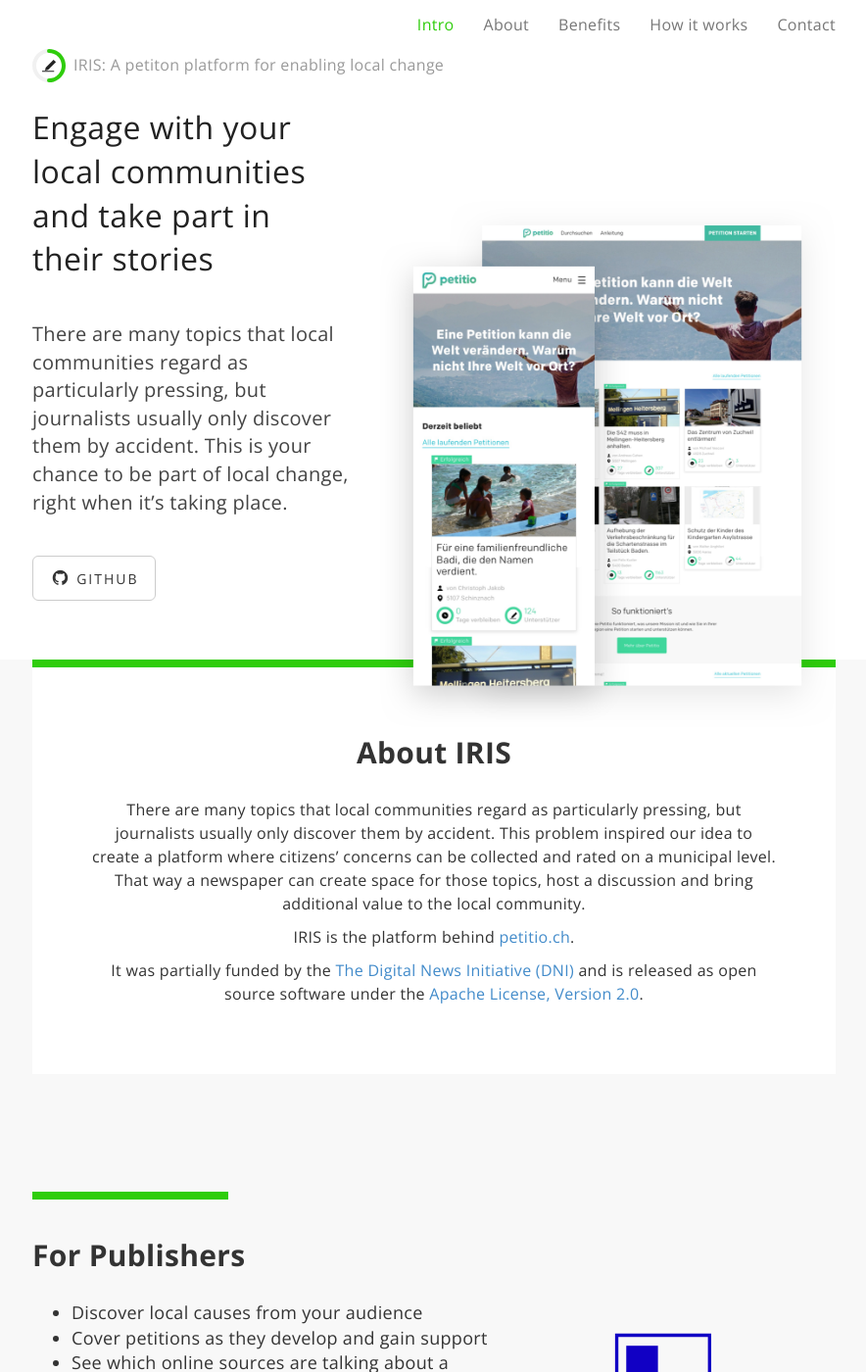
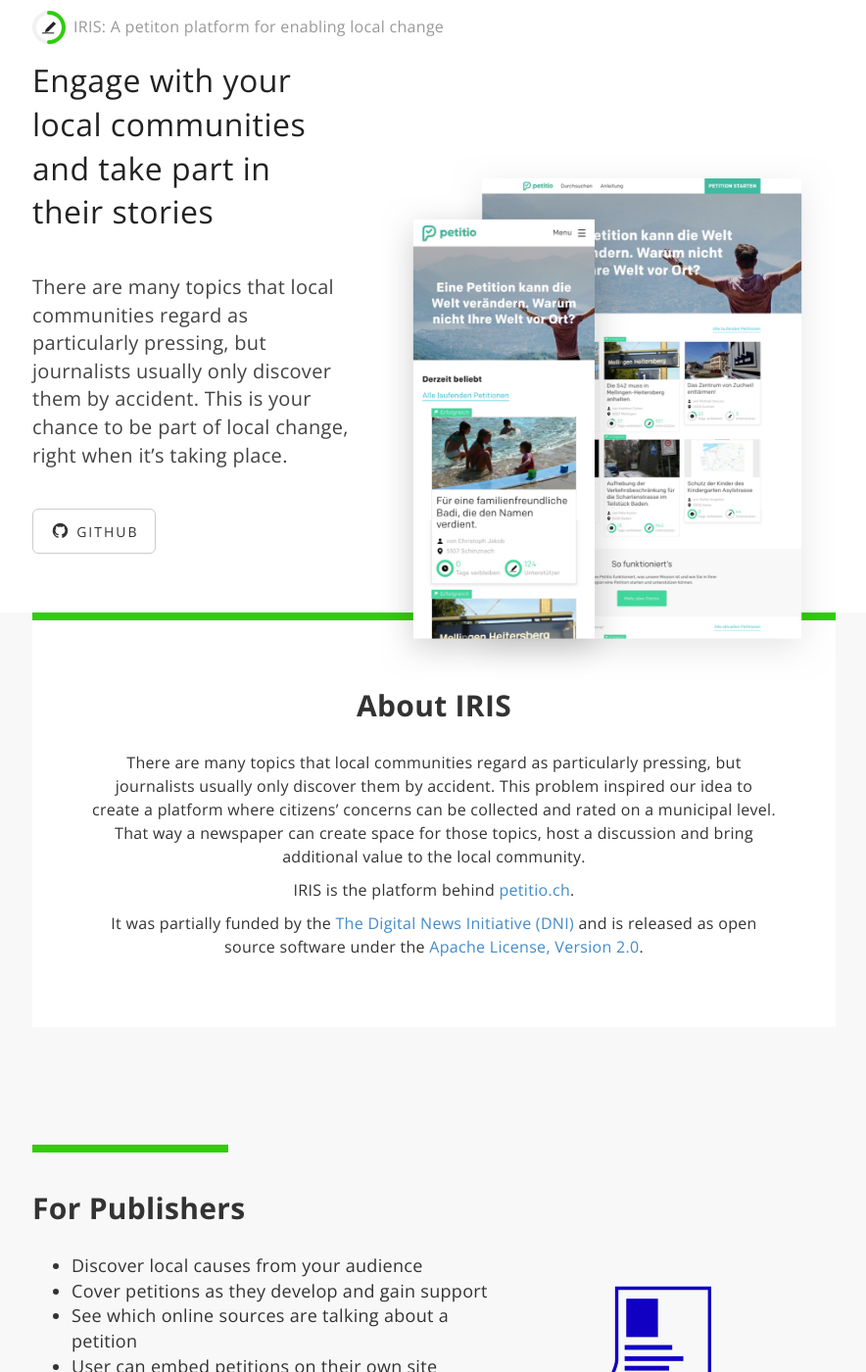
Before and after one commit to iris-dni/iris-landing-page, a Jekyll site: the page built from index.html, in a window 1280 px wide and 1400 px high. Shown: the whole window at 98% size, without its empty margins (197-1081 px from the left). Built offline with Jekyll 4.4.1, drawn with Linux system fonts in a browser that asks for light colours.

Commit message:
Moves brand-line back to header, removes menu – following design review

```diff
--- a/_includes/header.html
+++ b/_includes/header.html
@@ -1,36 +1,18 @@
-<!-- Navigation -->
-<nav class="navbar navbar-default navbar-fixed-top" role="navigation">
+<div class="navbar-fixed-top">
   <div class="container">
-    <!-- Brand and toggle get grouped for better mobile display -->
-    <div class="navbar-header page-scroll">
-      <button type="button" class="navbar-toggle" data-toggle="collapse" data-target="#bs-example-navbar-collapse-1">
-        <span class="sr-only">Toggle navigation</span>
-        <span class="icon-bar"></span>
-        <span class="icon-bar"></span>
-        <span class="icon-bar"></span>
-      </button>
+    <div class="brand-line">
+      <svg xmlns="http://www.w3.org/2000/svg" width="34" height="34" viewBox="0 0 34 34" class="brand-line__logo">
+        <g fill="none" fill-rule="evenodd">
+            <path d="M0 0h315v34H0z"/>
+            <path fill="#F1F1F1" fill-rule="nonzero" d="M17 34C7.611 34 0 26.389 0 17S7.611 0 17 0s17 7.611 17 17-7.611 17-17 17zm0-4c7.18 0 13-5.82 13-13S24.18 4 17 4 4 9.82 4 17s5.82 13 13 13z"/>
+            <path fill="#2FCD0C" fill-rule="nonzero" d="M17 34c9.389 0 17-7.611 17-17S26.389 0 17 0a2 2 0 1 0 0 4c7.18 0 13 5.82 13 13s-5.82 13-13 13a2 2 0 1 0 0 4z"/>
+            <g fill="#222">
+                <path d="M12.987 22.012l.649-3.123 8.013-8.014 2.475 2.475-8.014 8.014zM10 22.25h12.25v1H10z"/>
+            </g>
+        </g>
+      </svg>
+      <h1 class="brand-line__title">{{ page.title }}:
+      {{ page.subTitle }}</h1>
     </div>
-    <!-- Collect the nav links, forms, and other content for toggling -->
-    <div class="collapse navbar-collapse" id="bs-example-navbar-collapse-1">
-      <ul class="nav navbar-nav navbar-right">
-        <li>
-          <a class="page-scroll" href="#intro">Intro</a>
-        </li>
-        <li>
-          <a class="page-scroll" href="#about">About</a>
-        </li>
-        <li>
-          <a class="page-scroll" href="#benefits">Benefits</a>
-        </li>
-        <li>
-          <a class="page-scroll" href="#howTo">How it works</a>
-        </li>
-        <li>
-          <a class="page-scroll" href="#contact">Contact</a>
-        </li>
-      </ul>
-    </div>
-    <!-- /.navbar-collapse -->
   </div>
-  <!-- /.container -->
-</nav>
+</div>
--- a/_includes/hero.html
+++ b/_includes/hero.html
@@ -5,20 +5,6 @@
     <div class="container">
 
       <div class="row">
-        <div class="hero__brand col-md-10">
-          <svg xmlns="http://www.w3.org/2000/svg" width="34" height="34" viewBox="0 0 34 34" class="hero__logo">
-            <g fill="none" fill-rule="evenodd">
-                <path d="M0 0h315v34H0z"/>
-                <path fill="#F1F1F1" fill-rule="nonzero" d="M17 34C7.611 34 0 26.389 0 17S7.611 0 17 0s17 7.611 17 17-7.611 17-17 17zm0-4c7.18 0 13-5.82 13-13S24.18 4 17 4 4 9.82 4 17s5.82 13 13 13z"/>
-                <path fill="#2FCD0C" fill-rule="nonzero" d="M17 34c9.389 0 17-7.611 17-17S26.389 0 17 0a2 2 0 1 0 0 4c7.18 0 13 5.82 13 13s-5.82 13-13 13a2 2 0 1 0 0 4z"/>
-                <g fill="#222">
-                    <path d="M12.987 22.012l.649-3.123 8.013-8.014 2.475 2.475-8.014 8.014zM10 22.25h12.25v1H10z"/>
-                </g>
-            </g>
-          </svg>
-          <h1 class="hero__title">{{ page.title }}:
-          {{ page.subTitle }}</h1>
-        </div>
         <div class="col-md-5">
           <div>
             <h2 class="hero__headline">Engage with your local communities and take part in their stories</h2>
--- a/css/landing-page.css
+++ b/css/landing-page.css
@@ -47,29 +47,9 @@
  * NAVBAR OVERWRITES
  */
 
-.navbar-default {
+.navbar-fixed-top {
   background-color: #ffffff;
-  border: 0;
 }
-
-  .navbar-default .navbar-brand {
-    color: #1100c4;
-    font-size: 26px;
-    font-weight: bold;
-  }
-
-  .navbar-default .navbar-nav > .active > a,
-  .navbar-default .navbar-nav > .active > a:hover,
-  .navbar-default .navbar-nav >.active > a:focus {
-    background-color: transparent;
-    color: #2fcd0c;
-  }
-
-  @media (min-width: 768px) {
-    .navbar-nav > li > a {
-      padding-bottom: 5px;
-    }
-  }
 
 
 /**********************************
@@ -83,30 +63,33 @@
   align-items: center;
 }
 
+
 /*********************************/
-.hero {
-  color: #222222;
-  padding-top: 50px; /* If you're making other pages, make sure there is 50px of padding to make sure the navbar doesn't overlap content! */
-  padding-bottom: 50px;
+.brand-line {
+  display: flex;
+  align-items: center;
+  margin-top: 0.7em;
+  margin-bottom: 0.6em;
 }
 
-  .hero__brand {
-    display: flex;
-    align-items: center;
-    margin-bottom: 1.5em;
-  }
-
-  .hero__logo {
+  .brand-line__logo {
     flex-shrink: 0;
     margin-right: 0.5em;
   }
 
-  .hero__title {
+  .brand-line__title {
     font-size: 1rem;
     font-weight: normal;
     color: #999999;
     margin: 0;
   }
+
+/*********************************/
+.hero {
+  color: #222222;
+  padding-top: 60px; /* If you're making other pages, make sure there is 50px of padding to make sure the navbar doesn't overlap content! */
+  padding-bottom: 50px;
+}
 
   .hero__headline {
     margin: 0 0 0.5em 0;
--- a/js/landing-page.js
+++ b/js/landing-page.js
@@ -7,16 +7,6 @@
         }, 1500, 'easeInOutExpo');
         event.preventDefault();
     });
-});
-
-// Highlight the top nav as scrolling occurs
-$('body').scrollspy({
-    target: '.navbar-fixed-top'
-})
-
-// Closes the Responsive Menu on Menu Item Click
-$('.navbar-collapse ul li a').click(function() {
-    $('.navbar-toggle:visible').click();
 });
 
 $('div.modal').on('show.bs.modal', function() {
```
